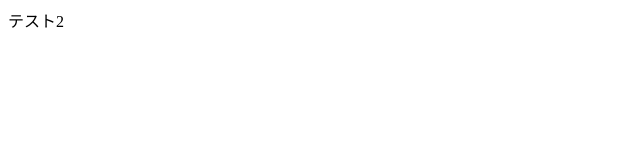
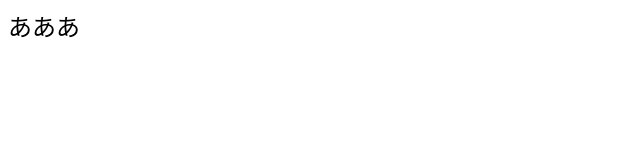
Before and after one commit to sakashitatsubasa/221205073-test, a plain HTML site: page index.html in a window 1280 px wide. Shown: the full height of the page, 0-640 px from the left. Drawn offline with Linux system fonts and the light colour scheme.

Commit message:
Update index.html

```diff
--- a/index.html
+++ b/index.html
@@ -2,9 +2,9 @@
 <html lang="ja">
   <head>
     <meta charset="utf-8">
-    <title>タイトル</title>
+    <title>テストページ</title>
   </head>
   <body>
-    テスト2
+    <font size=5>あああ</font>
   </body>
 </html>
```
